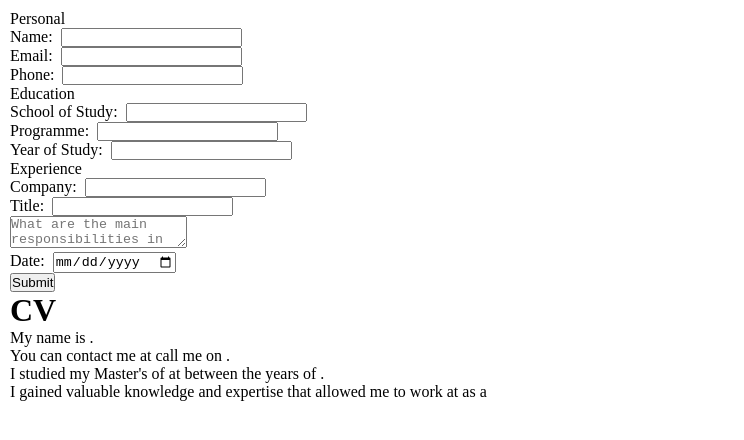
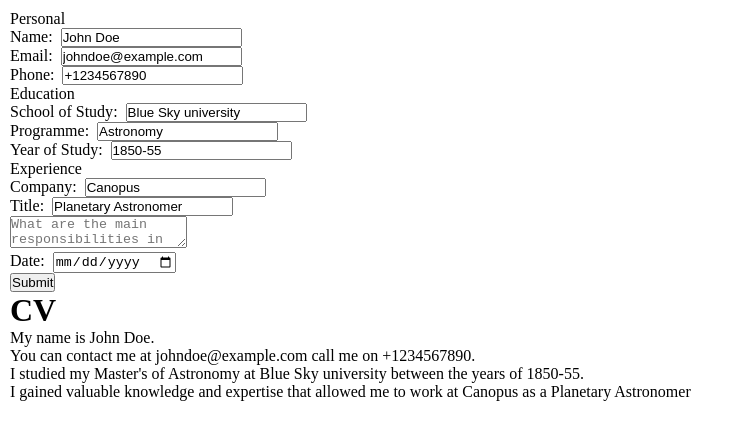
Before and after one commit to draczihper/resume, a React (Vite) app: page / in a window 1280 px wide. Shown: the top 440 px of the page, without its empty margins (0-744 px from the left). Built offline with nearby package versions, Linux system fonts and the light colour scheme.

Commit message:
Remove form type

```diff
--- a/src/components/App.jsx
+++ b/src/components/App.jsx
@@ -1,15 +1,16 @@
 import { useState } from "react";
 function App() {
-  const [form, setForm] = useState([
-    { name: "John Doe" },
-    { email: "johndoe@example.com" },
-    { phone: "+1234567890" },
-    { school: "Blue Sky university", programme: "Astronomy" },
-    { year: "1850-55" },
-    { company: "Canopus" },
-    { title: "Planetary Astronomer" },
-    { responsibilities: "Search for extra terrestial habitable planets" },
-  ]);
+  const [form, setForm] = useState({
+    name: "John Doe",
+    email: "johndoe@example.com",
+    phone: "+1234567890",
+    school: "Blue Sky university",
+    programme: "Astronomy",
+    year: "1850-55",
+    company: "Canopus",
+    title: "Planetary Astronomer",
+    responsibilities: "Search for extra terrestial habitable planets",
+  });
 
   const handleChange = (e) => {
     setForm({
@@ -17,6 +18,7 @@ function App() {
       [e.target.id]: e.target.value,
     });
   };
+
   return (
     <>
       <FormSection sectionName="personal">
```
